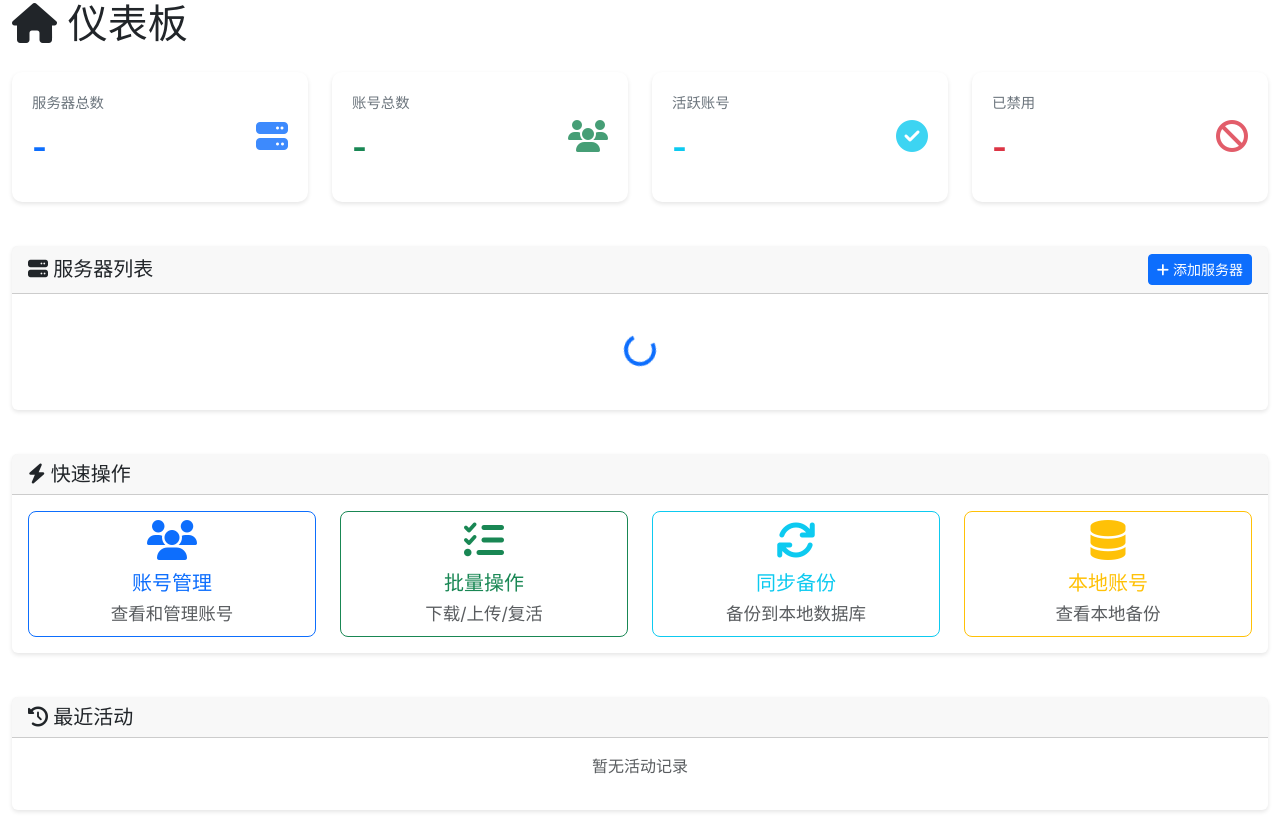
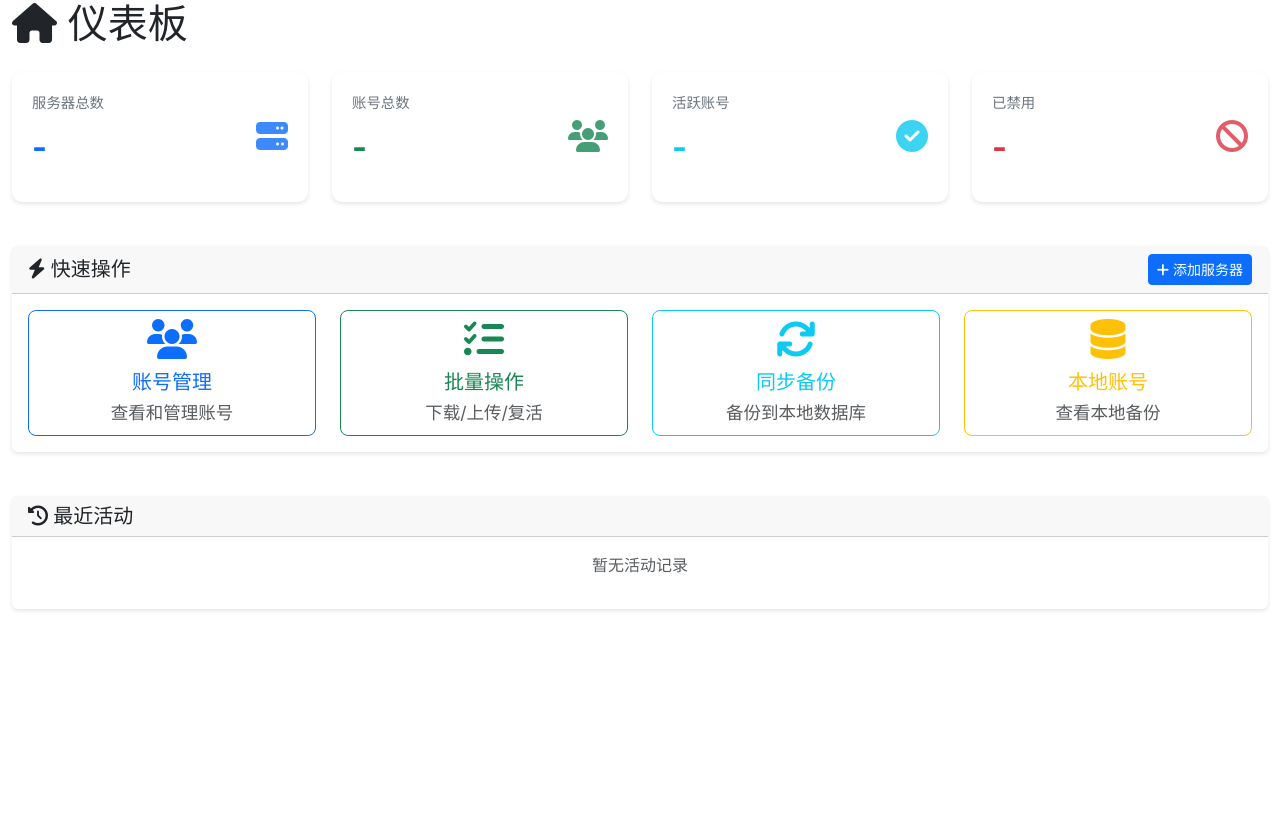
Before and after one commit to qizhuxu/CPAOM, a Flask app: template web/templates/dashboard.html in a window 1280 px wide. After the commit the page ends 611 px from the top, so only its background shows below. Run offline with Flask 3, Linux system fonts and the light colour scheme; the template is opened without the code that fills it, so the values that code supplies are empty; some libraries are stand-ins or nearby versions.

Commit message:
fix: 真正移除仪表板的服务器列表并添加使用量调试
仪表板修复：
- 完全移除服务器列表区域
- 保留添加服务器按钮在快速操作卡片
- 简化仪表板布局

使用量显示修复：
- 添加 console.log 调试输出
- 尝试多种可能的字段名（usage_usd, total_usage, total_granted）
- 显示所有返回的数字和字符串字段
- 如果找不到标准字段，显示完整 JSON

现在可以通过浏览器控制台查看实际返回的数据格式！

```diff
--- a/web/templates/base.html
+++ b/web/templates/base.html
@@ -642,6 +642,8 @@
             try {
                 const result = await apiCall('POST', `/api/accounts/${serverId}/check-usage`);
 
+                console.log('使用情况检查结果:', result); // 调试输出
+
                 if (result.success && result.results) {
                     // 统计数据
                     const successCount = result.results.filter(r => r.status === 'success').length;
@@ -667,6 +669,8 @@
                     `;
 
                     result.results.forEach(item => {
+                        console.log('处理项目:', item); // 调试输出
+
                         const statusClass = item.status === 'success' ? 'success' : 'danger';
                         const statusText = item.status === 'success' ? '正常' : '错误';
 
@@ -675,28 +679,30 @@
 
                         if (item.status === 'success' && item.usage) {
                             const usage = item.usage;
+                            console.log('使用量数据:', usage); // 调试输出
 
-                            // 显示使用量
+                            // 尝试不同的字段名
                             if (usage.usage_usd !== undefined) {
                                 usageInfo = `$${usage.usage_usd.toFixed(2)}`;
+                            } else if (usage.total_usage !== undefined) {
+                                usageInfo = `$${usage.total_usage.toFixed(2)}`;
+                            } else if (usage.total_granted !== undefined) {
+                                usageInfo = `$${usage.total_granted.toFixed(2)}`;
                             }
 
                             // 显示详细信息
                             const details = [];
-                            if (usage.requests !== undefined) {
-                                details.push(`请求: ${usage.requests}`);
-                            }
-                            if (usage.tokens !== undefined) {
-                                details.push(`Token: ${usage.tokens}`);
-                            }
-                            if (usage.limit_usd !== undefined) {
-                                details.push(`限额: $${usage.limit_usd}`);
-                            }
-                            if (usage.remaining_usd !== undefined) {
-                                details.push(`剩余: $${usage.remaining_usd.toFixed(2)}`);
-                            }
 
-                            detailInfo = details.join(' | ');
+                            // 尝试各种可能的字段
+                            Object.keys(usage).forEach(key => {
+                                if (typeof usage[key] === 'number') {
+                                    details.push(`${key}: ${usage[key]}`);
+                                } else if (typeof usage[key] === 'string') {
+                                    details.push(`${key}: ${usage[key]}`);
+                                }
+                            });
+
+                            detailInfo = details.join(' | ') || JSON.stringify(usage);
                         } else if (item.error) {
                             detailInfo = `<span class="text-danger">${item.error}</span>`;
                         }
--- a/web/templates/dashboard.html
+++ b/web/templates/dashboard.html
@@ -67,39 +67,17 @@
         </div>
     </div>
 
-    <!-- 服务器列表 -->
+    <!-- 快速操作 -->
     <div class="row mt-4">
-        <div class="col-12">
+        <div class="col-md-12">
             <div class="card">
                 <div class="card-header d-flex justify-content-between align-items-center">
                     <h5 class="mb-0">
-                        <i class="fas fa-server"></i> 服务器列表
+                        <i class="fas fa-bolt"></i> 快速操作
                     </h5>
                     <button class="btn btn-primary btn-sm" onclick="showAddServerModal()">
                         <i class="fas fa-plus"></i> 添加服务器
                     </button>
-                </div>
-                <div class="card-body">
-                    <div id="serversList">
-                        <div class="text-center py-4">
-                            <div class="spinner-border text-primary" role="status">
-                                <span class="visually-hidden">加载中...</span>
-                            </div>
-                        </div>
-                    </div>
-                </div>
-            </div>
-        </div>
-    </div>
-
-    <!-- 快速操作 -->
-    <div class="row mt-4">
-        <div class="col-md-12">
-            <div class="card">
-                <div class="card-header">
-                    <h5 class="mb-0">
-                        <i class="fas fa-bolt"></i> 快速操作
-                    </h5>
                 </div>
                 <div class="card-body">
                     <div class="row">
@@ -220,52 +198,10 @@
                 document.getElementById('activeAccounts').textContent = stats.stats.active_accounts;
                 document.getElementById('disabledAccounts').textContent = stats.stats.disabled_accounts;
             }
-
-            // 加载服务器列表
-            const servers = await apiCall('GET', '/api/servers/');
-            if (servers.servers) {
-                renderServersList(servers.servers);
-            }
         } catch (error) {
             console.error('加载数据失败:', error);
             showToast('加载数据失败: ' + error.message, 'danger');
         }
-    }
-
-    function renderServersList(servers) {
-        const container = document.getElementById('serversList');
-
-        if (servers.length === 0) {
-            container.innerHTML = '<p class="text-muted text-center">暂无服务器，请添加</p>';
-            return;
-        }
-
-        let html = '<div class="table-responsive"><table class="table table-hover">';
-        html += '<thead><tr><th>名称</th><th>地址</th><th>状态</th><th>操作</th></tr></thead><tbody>';
-
-        servers.forEach(server => {
-            const statusClass = server.enabled ? 'success' : 'secondary';
-            const statusText = server.enabled ? '启用' : '禁用';
-
-            html += `
-                <tr>
-                    <td><strong>${server.name}</strong></td>
-                    <td><small>${server.base_url}</small></td>
-                    <td><span class="badge bg-${statusClass}">${statusText}</span></td>
-                    <td>
-                        <button class="btn btn-sm btn-info" onclick="testServer('${server.id}')">
-                            <i class="fas fa-plug"></i> 测试
-                        </button>
-                        <button class="btn btn-sm btn-danger" onclick="deleteServer('${server.id}', '${server.name}')">
-                            <i class="fas fa-trash"></i>
-                        </button>
-                    </td>
-                </tr>
-            `;
-        });
-
-        html += '</tbody></table></div>';
-        container.innerHTML = html;
     }
 
     function showAddServerModal() {
@@ -312,24 +248,5 @@
             showToast('测试失败: ' + error.message, 'danger');
         }
     }
-
-    async function deleteServer(serverId, serverName) {
-        if (!confirm(`确定要删除服务器 "${serverName}" 吗？`)) {
-            return;
-        }
-
-        try {
-            const result = await apiCall('DELETE', `/api/servers/${serverId}`);
-
-            if (result.success) {
-                showToast('服务器删除成功', 'success');
-                loadDashboardData();
-            } else {
-                showToast(result.message, 'danger');
-            }
-        } catch (error) {
-            showToast('删除失败: ' + error.message, 'danger');
-        }
-    }
 </script>
 {% endblock %}
```
